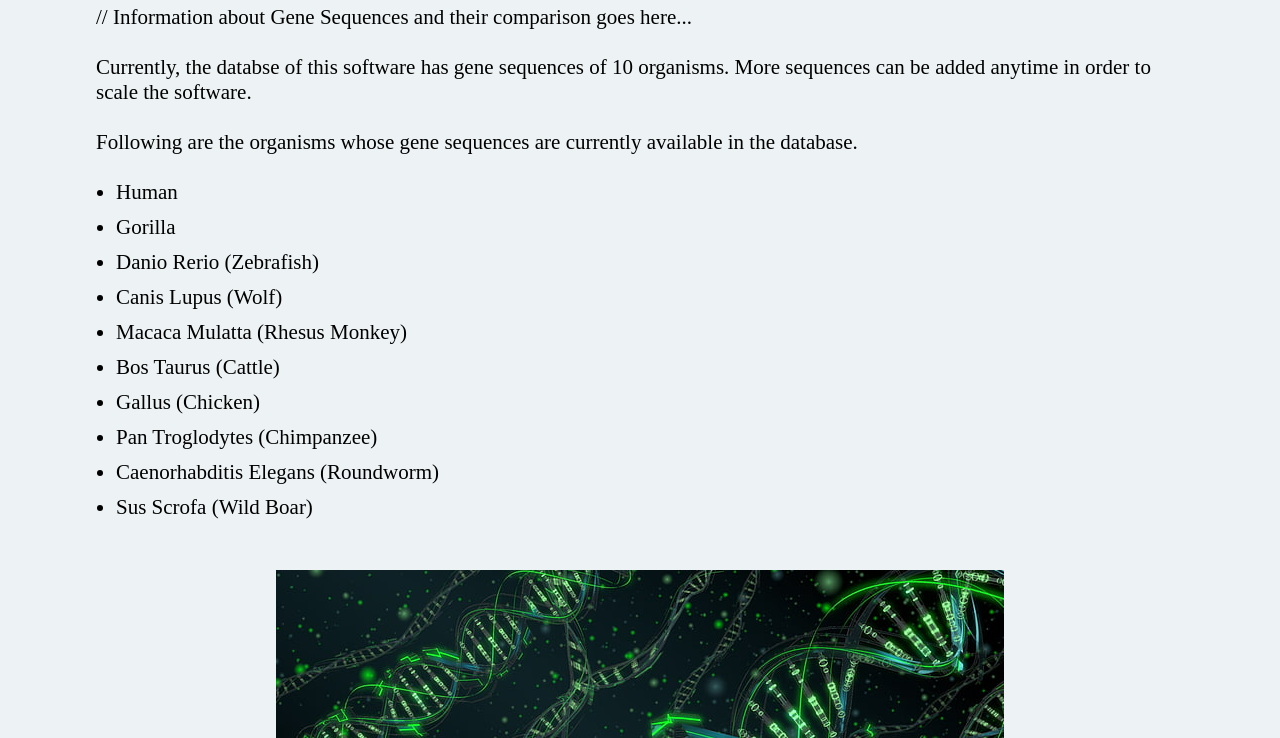
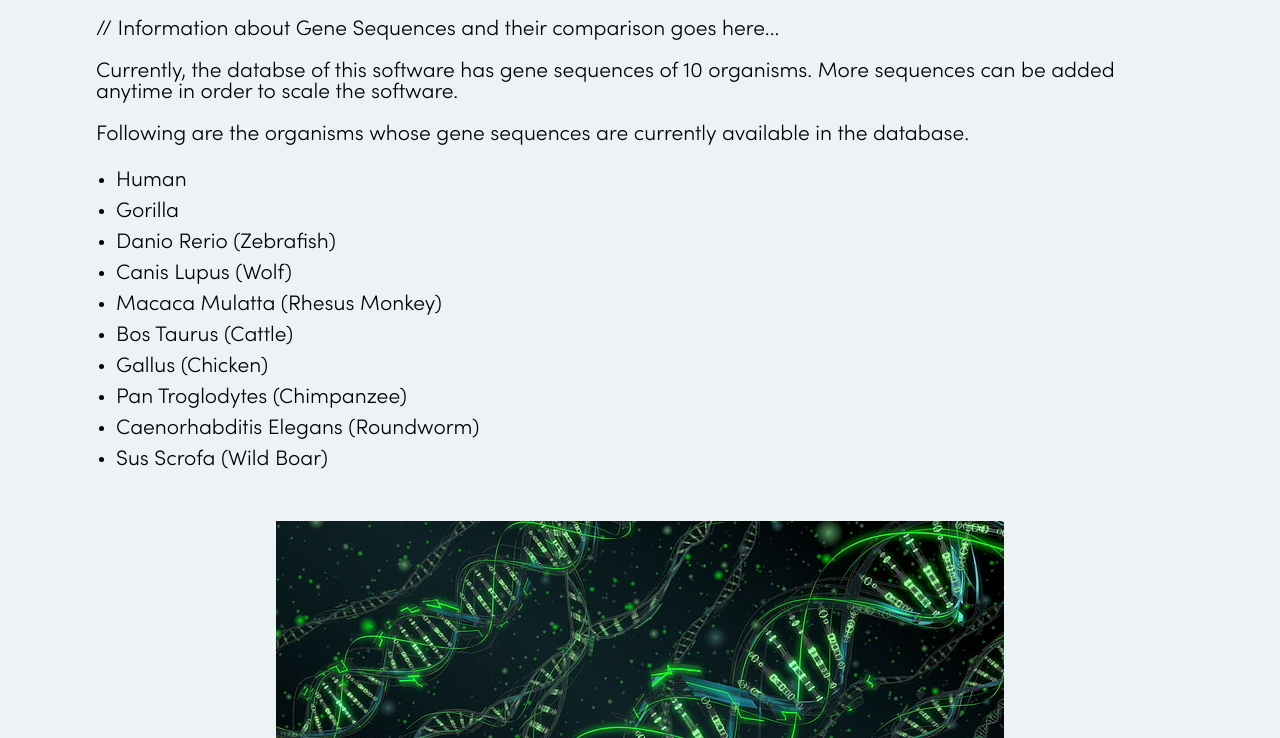
Before and after one commit to ItsMrVaibhav/gene-relator, a plain HTML site: page index.html in a window 1280 px wide. Shown: the part 626-1364 px from the top of the page. Drawn offline with Linux system fonts and the light colour scheme; the site is published under a folder, as on GitHub Pages, so addresses that start at the root find nothing.

Commit message:
Update style.css

```diff
--- a/style.css
+++ b/style.css
@@ -10,17 +10,17 @@
 
 @font-face {
     font-family: "Fjalla One";
-    src: url("/Fonts/FjallaOne-Regular.ttf");
+    src: url("Fonts/FjallaOne-Regular.ttf");
 }
 
 @font-face {
     font-family: "Poppins";
-    src: url("/Fonts/Poppins-Regular.ttf");
+    src: url("Fonts/Poppins-Regular.ttf");
 }
 
 @font-face {
     font-family: "Sofia Pro";
-    src: url("/Fonts/Sofia-Pro-Light.ttf");
+    src: url("Fonts/Sofia-Pro-Light.ttf");
 }
 
 /* Default */
```
